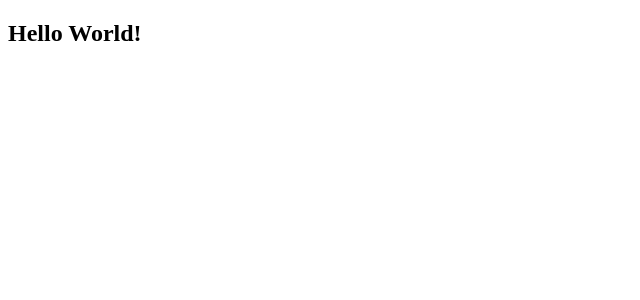
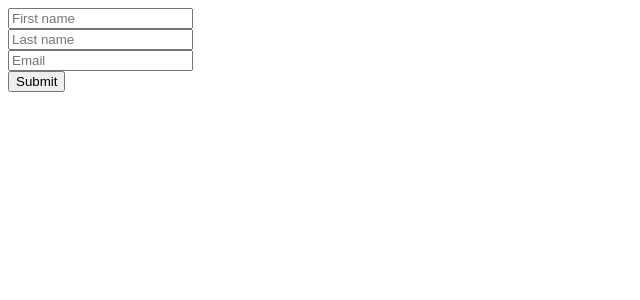
Before and after one commit to jeff1108/Blockchain-ticketing-app, a React (Create React App) app: page / in a window 1280 px wide. Shown: the top 300 px of the page, without its empty margins (0-640 px from the left). Built offline with nearby package versions, Linux system fonts and the light colour scheme.

Commit message:
OTHER Routing wip

```diff
--- a/package.json
+++ b/package.json
@@ -6,6 +6,7 @@
   "dependencies": {
     "react": "^16.4.2",
     "react-dom": "^16.4.2",
+    "react-router-dom": "^4.3.1",
     "react-scripts": "1.1.4"
   },
   "scripts": {
--- /dev/null
+++ b/src/components/Address_form.js
@@ -0,0 +1,61 @@
+import React from "react";
+
+export default class Form extends React.Component {
+  state = {
+    firstName: "",
+    lastName: "",
+    email: ""
+  };
+
+  change = e => {
+    this.props.onChange({ [e.target.name]: e.target.value });
+    this.setState({
+      [e.target.name]: e.target.value
+    });
+  };
+
+  onSubmit = e => {
+    e.preventDefault();
+    this.setState({
+      firstName: "",
+      lastName: "",
+      email: ""
+    });
+    this.props.onChange({
+      firstName: "",
+      lastName: "",
+      email: ""
+    });
+  };
+
+  render() {
+    return (
+      <form>
+        <input
+          name="firstName"
+          placeholder="First name"
+          value={this.state.firstName}
+          onChange={e => this.change(e)}
+        />
+        <br />
+        <input
+          name="lastName"
+          placeholder="Last name"
+          value={this.state.lastName}
+          onChange={e => this.change(e)}
+        />
+        <br />
+        <input
+          name="email"
+          placeholder="Email"
+          value={this.state.email}
+          onChange={e => this.change(e)}
+        />
+        <br />
+      <div className="submit">
+        <button onClick={e => this.onSubmit(e)}>Submit</button>
+      </div>
+      </form>
+    );
+  }
+}
--- a/src/components/App.js
+++ b/src/components/App.js
@@ -1,10 +1,13 @@
+import Main from './Main';
+import Form from './Address_form';
 import React, { Component } from 'react';
+import { BrowserRouter as Router, Route, Link } from "react-router-dom";
 
 class App extends Component {
     render() {
         return (
             <div>
-                <h2>Hello World!</h2>
+            <Main />
             </div>
         );
     }
--- /dev/null
+++ b/src/components/Dummy.js
@@ -0,0 +1,8 @@
+import React, { Component } from 'react'
+
+
+const Dummy = () => (
+<h2>Hello World</h2>
+  )
+
+export default Dummy;
--- /dev/null
+++ b/src/components/Main.js
@@ -0,0 +1,19 @@
+import { Switch, Route } from 'react-router-dom'
+import { BrowserRouter } from "react-router-dom";
+import React, { Component } from 'react'
+import Form from './Address_form';
+import Submit from './Address_form'
+import Dummy from './Dummy'
+
+
+const Main = () => (
+  <main>
+  <Switch>
+  <Route exact path='/' component={Form}/>
+  <Route exact path='/dummy' component={Dummy}/>
+  <Route exact path='/tickets' component={Submit}/>
+</Switch>
+</main>
+  )
+
+export default Main;
--- a/src/index.js
+++ b/src/index.js
@@ -1,5 +1,10 @@
 import React from 'react';
 import ReactDOM from 'react-dom';
 import App from './components/App';
+import { BrowserRouter } from "react-router-dom";
 
-ReactDOM.render(<App />, document.getElementById('root'));
+ReactDOM.render(
+  <BrowserRouter>
+    <App />
+  </BrowserRouter>
+  , document.getElementById('root'));
```
Also changed, not shown: 2 other files (tests, documents, lock files or other folders).
